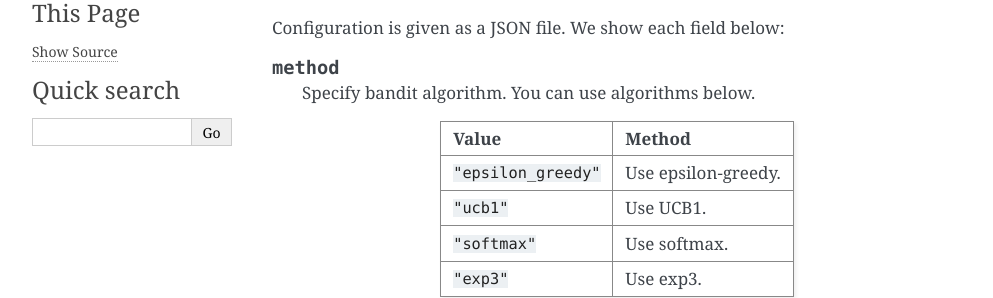
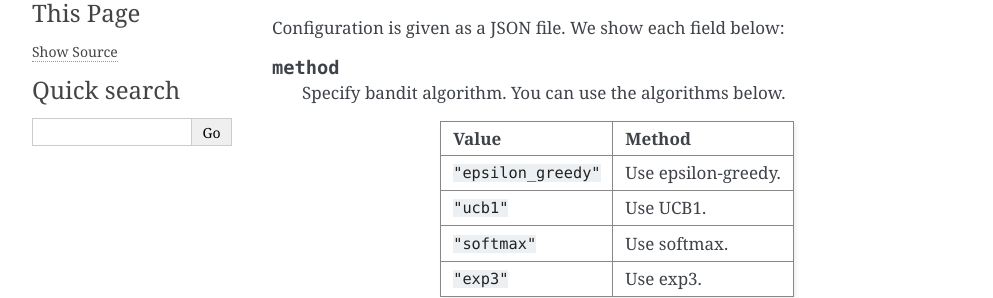
Before and after one commit to jubatus/website, a Sphinx documentation site: the page built from source/en/api_bandit.rst, in a window 1280 px wide. Shown: the part 193-491 px from the top of the page, without its empty margins (148-1141 px from the left). Built offline with Sphinx 7.4.7, drawn with Linux system fonts in a browser that asks for light colours; the version number could not be read and is left out; some of the changed lines change nothing that is shown.

Commit message:
fix typos

```diff
--- a/source/en/api_bandit.rst
+++ b/source/en/api_bandit.rst
@@ -13,7 +13,7 @@
 .. describe:: method
 
    Specify bandit algorithm.
-   You can use algorithms below.
+   You can use the algorithms below.
 
    .. table::
 
@@ -127,7 +127,7 @@
       :param player_id: ID of the player whose arm gets rewards
       :param arm_id:    ID of the arm which rewards are registered with
       :param reward: 	amount of rewards
-      :return:          True if succeeded in registring reward. False if failed to register rewards.
+      :return:          True if succeeded in registering reward. False if failed to register rewards.
 
       Register rewards with specified player's specified arm.
 
@@ -140,6 +140,6 @@
 
    .. mpidl:method:: bool reset(0: string player_id)
       :param target_label: ID of the user whose arms are to be reset.
-      :return:          　 True if succeeded in reseting the arm. False if failed to reset.
+      :return:          　 True if succeeded in resetting the arm. False if failed to reset.
 
       Reset all arms information of specified player.
```
